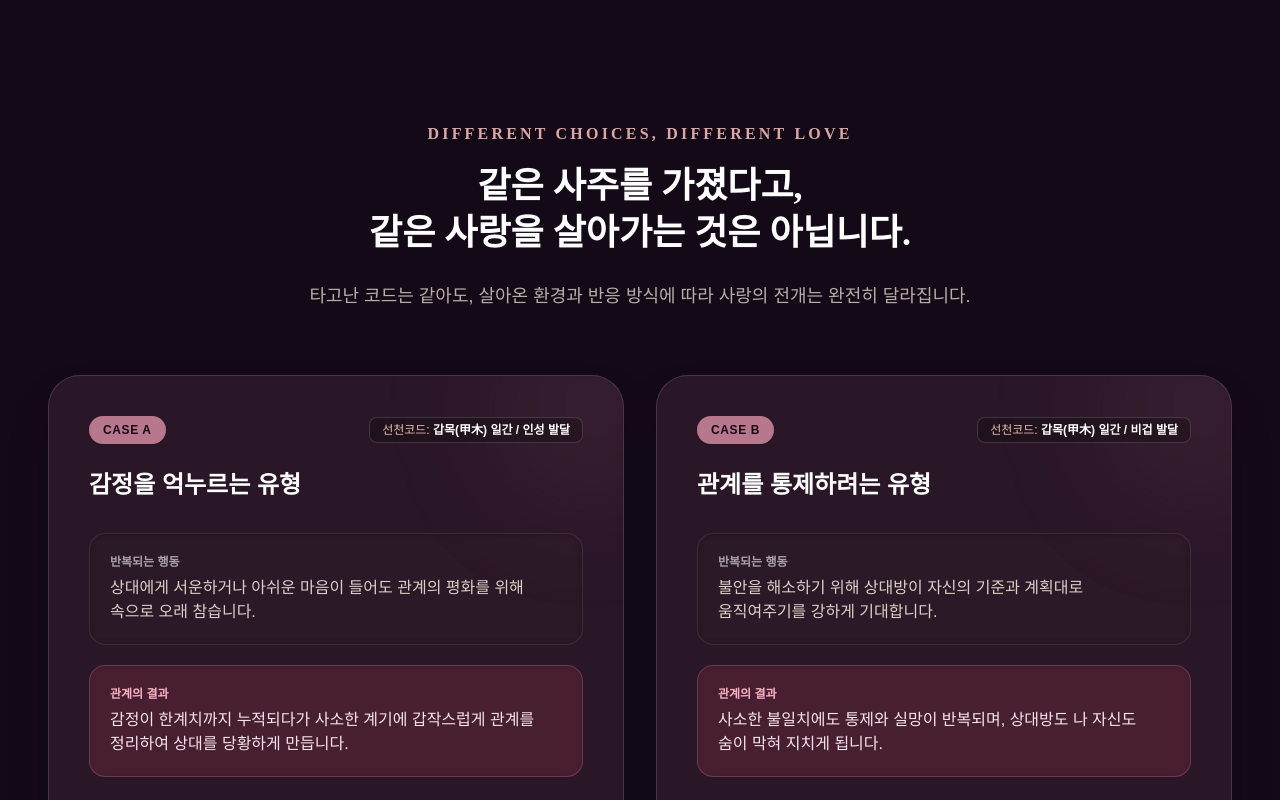
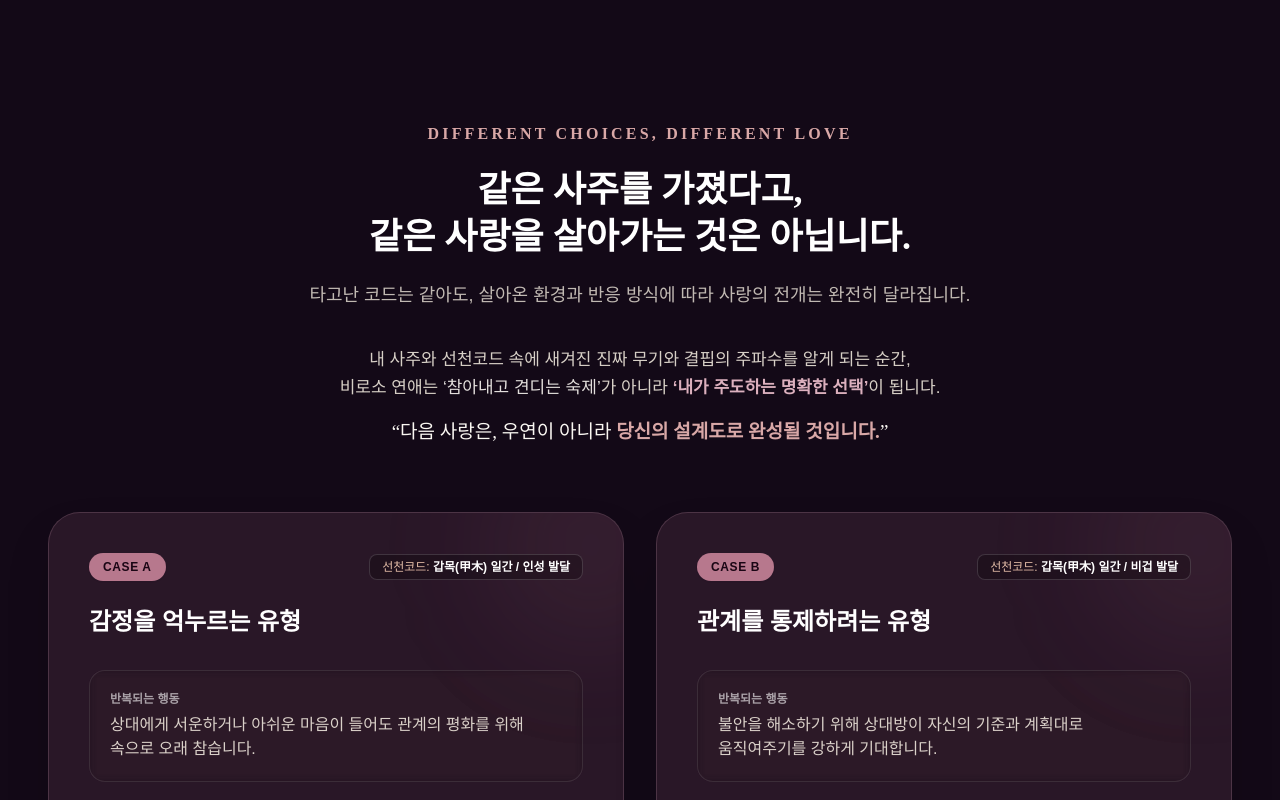
Before and after one commit to woolbo100/buzasun, a Next.js app: page /reports/baekdohwa-report in a window 1280 px wide. Shown: the part 7640-8440 px from the top of the page. Built offline with nearby package versions, Linux system fonts and the light colour scheme; no server answers; the database is empty.

Commit message:
feat: 백도화 연애 리포트 CASE 비교 영역에 사랑 설계도 및 주도적 선택 카피 추가

```diff
--- a/components/reports/baekdohwa-report/PersonalizedCaseComparison.tsx
+++ b/components/reports/baekdohwa-report/PersonalizedCaseComparison.tsx
@@ -7,16 +7,26 @@ export default function PersonalizedCaseComparison() {
   return (
     <section className="mb-40">
       <Reveal>
-        <div className="max-w-4xl mx-auto text-center mb-16">
+        <div className="max-w-4xl mx-auto text-center mb-16 space-y-5">
           <span className="block font-elegant text-[12pt] font-semibold tracking-[0.2em] text-[#D9A8A7] uppercase mb-4">
             DIFFERENT CHOICES, DIFFERENT LOVE
           </span>
           <h2 className="text-2xl md:text-[36px] font-elegant font-bold text-white mb-6 leading-[1.25] md:leading-[1.3] break-keep whitespace-pre-line">
             {personalizedCaseData.mainCopy}
           </h2>
-          <p className="text-[18px] text-[#EDE6DA] opacity-75 font-light break-keep">
+          <p className="text-[17px] md:text-[18px] text-[#EDE6DA] opacity-80 font-light break-keep leading-relaxed">
             {personalizedCaseData.subCopy}
           </p>
+
+          <div className="pt-4 space-y-3 max-w-3xl mx-auto">
+            <p className="text-[16px] md:text-[17px] text-[#EDE6DA] opacity-90 font-light leading-relaxed break-keep">
+              내 사주와 선천코드 속에 새겨진 진짜 무기와 결핍의 주파수를 알게 되는 순간,<br className="hidden sm:inline" />
+              비로소 연애는 <span className="text-[#FAF7F2] font-medium">&lsquo;참아내고 견디는 숙제&rsquo;</span>가 아니라 <span className="text-[#F3C4D1] font-semibold">&lsquo;내가 주도하는 명확한 선택&rsquo;</span>이 됩니다.
+            </p>
+            <p className="font-elegant font-medium text-[17px] md:text-[19px] text-[#FAF7F2] leading-relaxed break-keep pt-1">
+              &ldquo;다음 사랑은, 우연이 아니라 <span className="text-[#D9A8A7] font-semibold">당신의 설계도로 완성될 것입니다.</span>&rdquo;
+            </p>
+          </div>
         </div>
 
         {/* CASE A & B 비교 카드 */}
```
